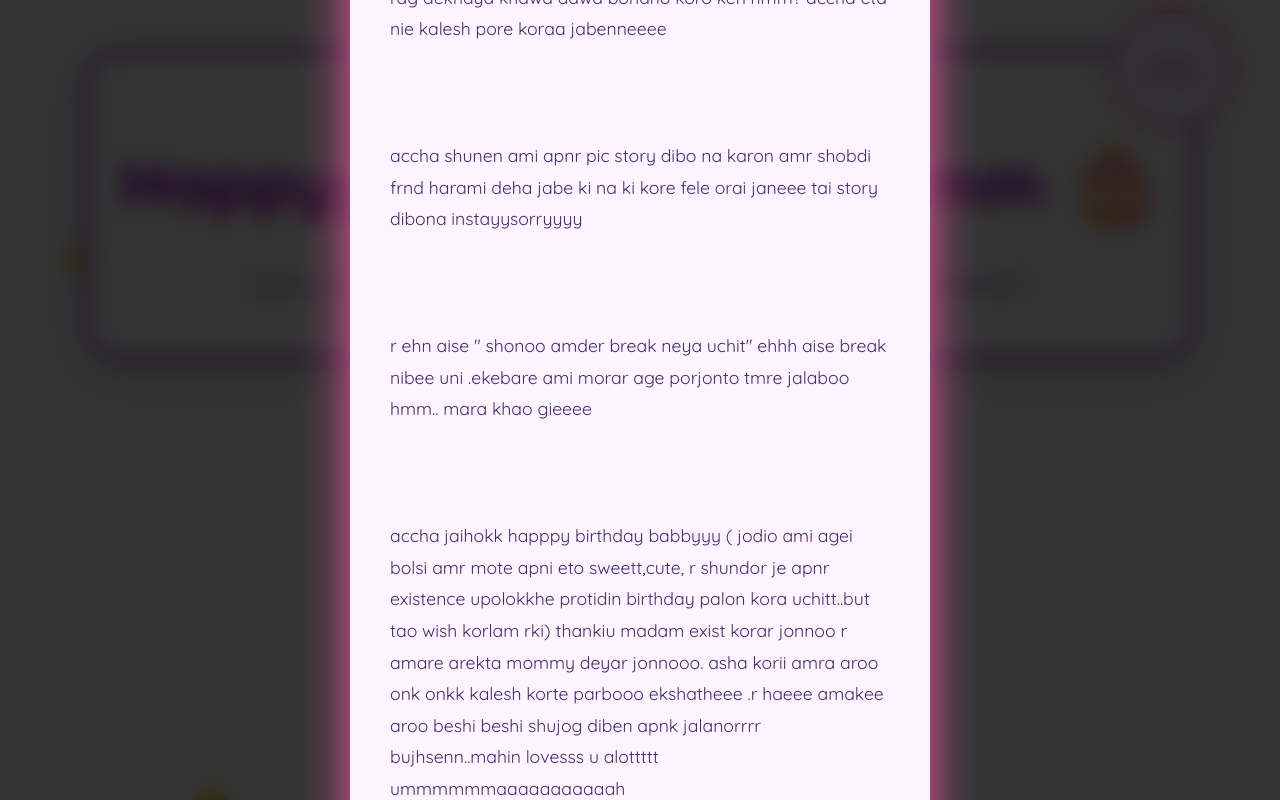
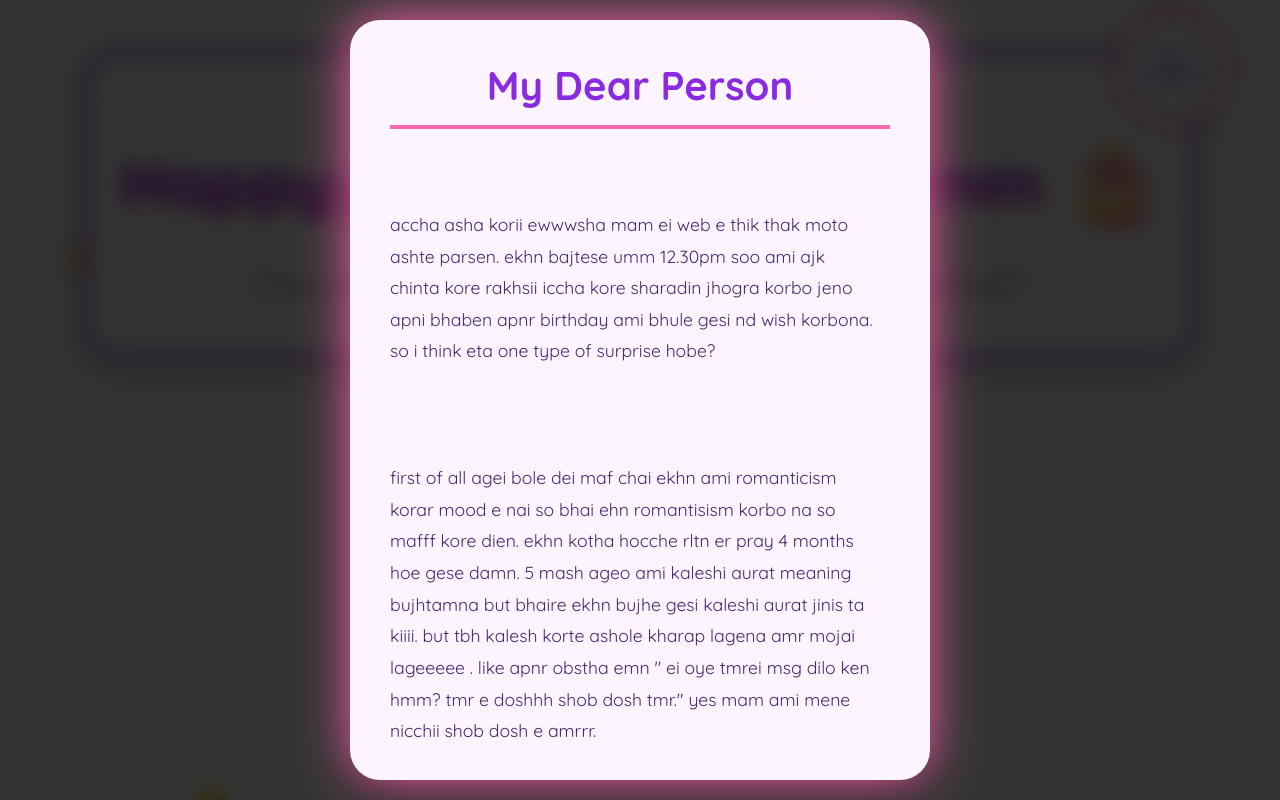
Before and after one commit to mushtaqmahin234-prog/angry-bee-birthday, a plain HTML site: page index.html in a window 1280 px wide. Both pictures are taken after a click on the button "CLICK FOR MAGIC 🌟". Drawn offline with Linux system fonts and the light colour scheme.

Commit message:
Update index.html

```diff
--- a/index.html
+++ b/index.html
@@ -178,6 +178,12 @@
         opacity: 0;
         transition: all 0.6s cubic-bezier(0.68, -0.55, 0.265, 1.55);
         text-align: left; /* Ensure the Bengali text is left-aligned and readable */
+
+        /* FIX: Ensure content can scroll */
+        max-height: 85vh; /* Max height to fit comfortably on screen */
+        overflow-y: auto; /* Add vertical scrollbar if content overflows */
+        display: flex; /* Use flex to manage inner content better */
+        flex-direction: column;
     }
 
     .message-box.visible .message-content {
@@ -193,6 +199,7 @@
         border-bottom: 4px solid var(--secondary-color);
         padding-bottom: 15px;
         text-align: center;
+        flex-shrink: 0; /* Prevent header from shrinking */
     }
 
     .message-content .message-text {
@@ -201,8 +208,11 @@
         line-height: 1.8;
         text-align: left;
         white-space: pre-line; /* Essential for preserving line breaks */
+        padding-right: 15px; /* Added padding to make space for scrollbar */
+        flex-grow: 1;
     }
 
+    /* Ensure the button stays visible at the bottom of the modal */
     .close-btn {
         display: block;
         margin-top: 30px;
@@ -214,6 +224,7 @@
         cursor: pointer;
         transition: background-color 0.3s, transform 0.2s;
         font-weight: bold;
+        flex-shrink: 0; /* Prevent button from shrinking */
     }
     .close-btn:hover {
         background-color: var(--primary-color);
@@ -366,7 +377,6 @@ shunen ami ei page ba web whatever eta sent korbo wp e thik rat 11.50 e . apni a
         }, 10);
 
         setTimeout(() => {
-            // Bhul kore chole asha HTML tags gulo ekhane chilo, shegulo shoriye deya holo.
             trail.style.opacity = '0';
             trail.style.transform = 'scale(0.5)';
             trail.remove();
```
